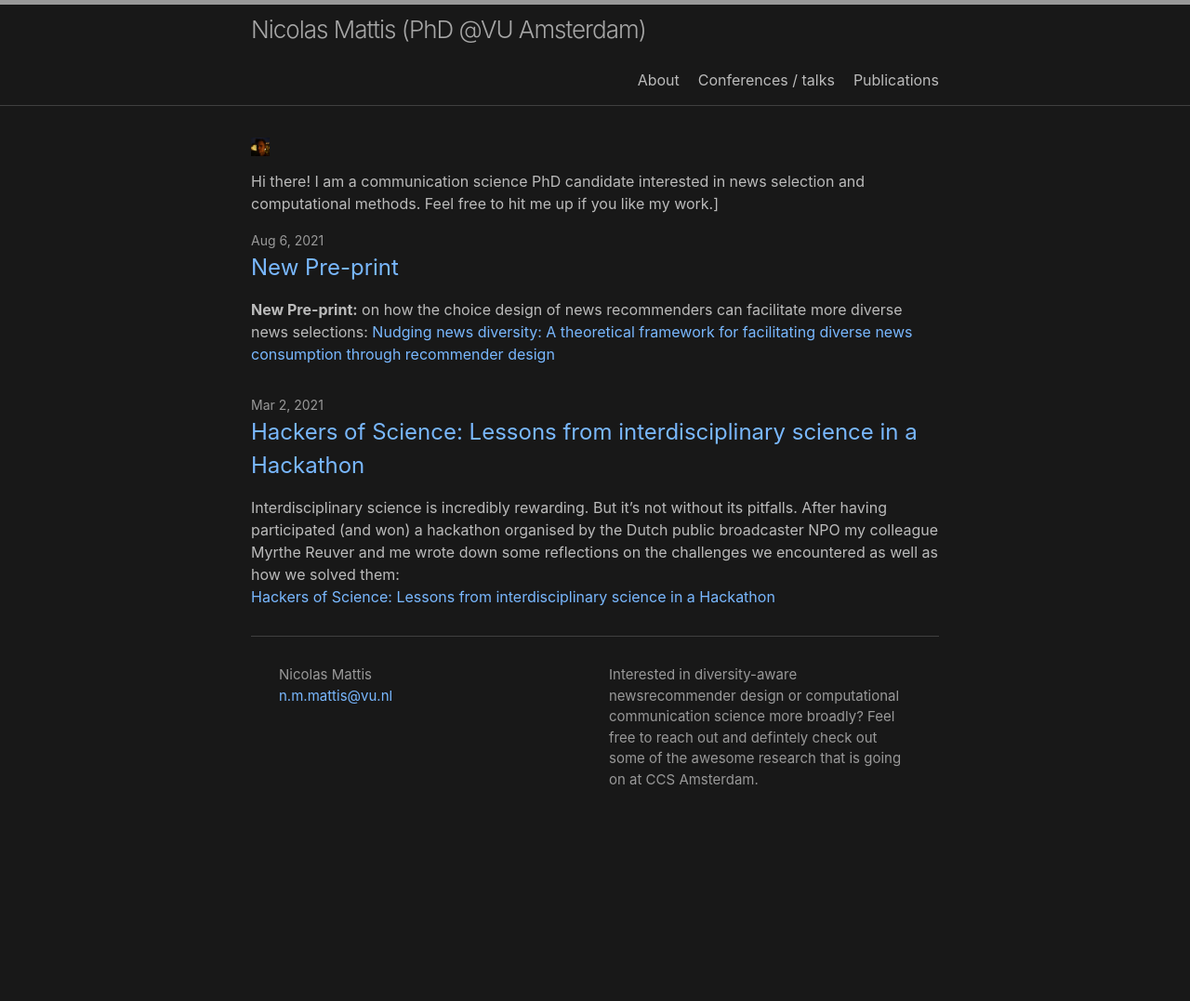
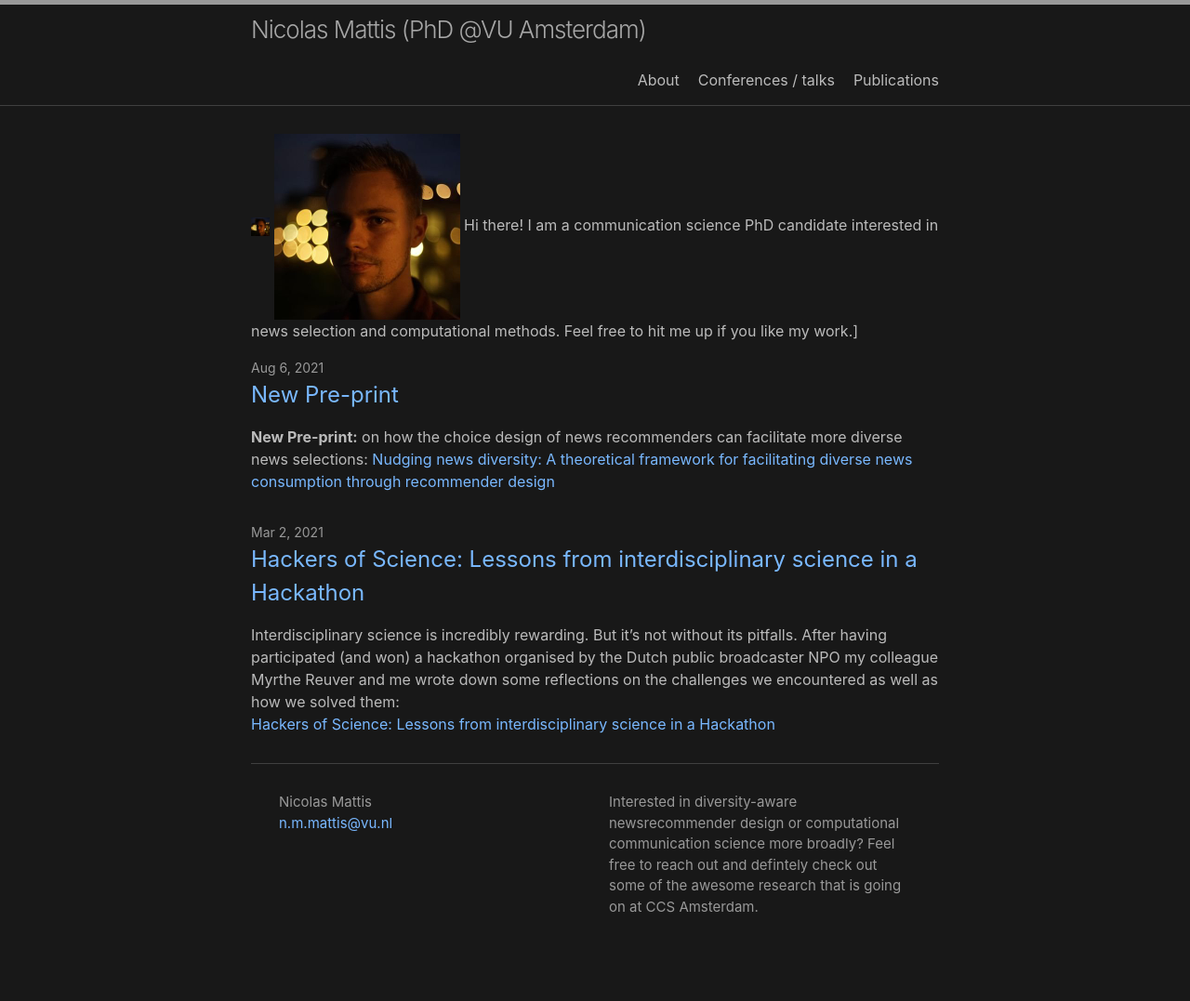
Before and after one commit to nickma101/nickma101.github.io, a Jekyll site: the page built from index.md, in a window 1280 px wide. Shown: the whole page at 93% size. Built offline with Jekyll 4.4.1, drawn with Linux system fonts in a browser that asks for light colours; before the commit the page ends 940 px from its top, so only the background shows below that.

Commit message:
Update index.md

```diff
--- a/index.md
+++ b/index.md
@@ -8,5 +8,5 @@
 layout: home
 ---
 <img src="image.jpg" alt="profile" style="width:20px;"/>
-
+<img src="image.jpg" width="200" height="200" />
 Hi there! I am a communication science PhD candidate interested in news selection and computational methods. Feel free to hit me up if you like my work.]
```
